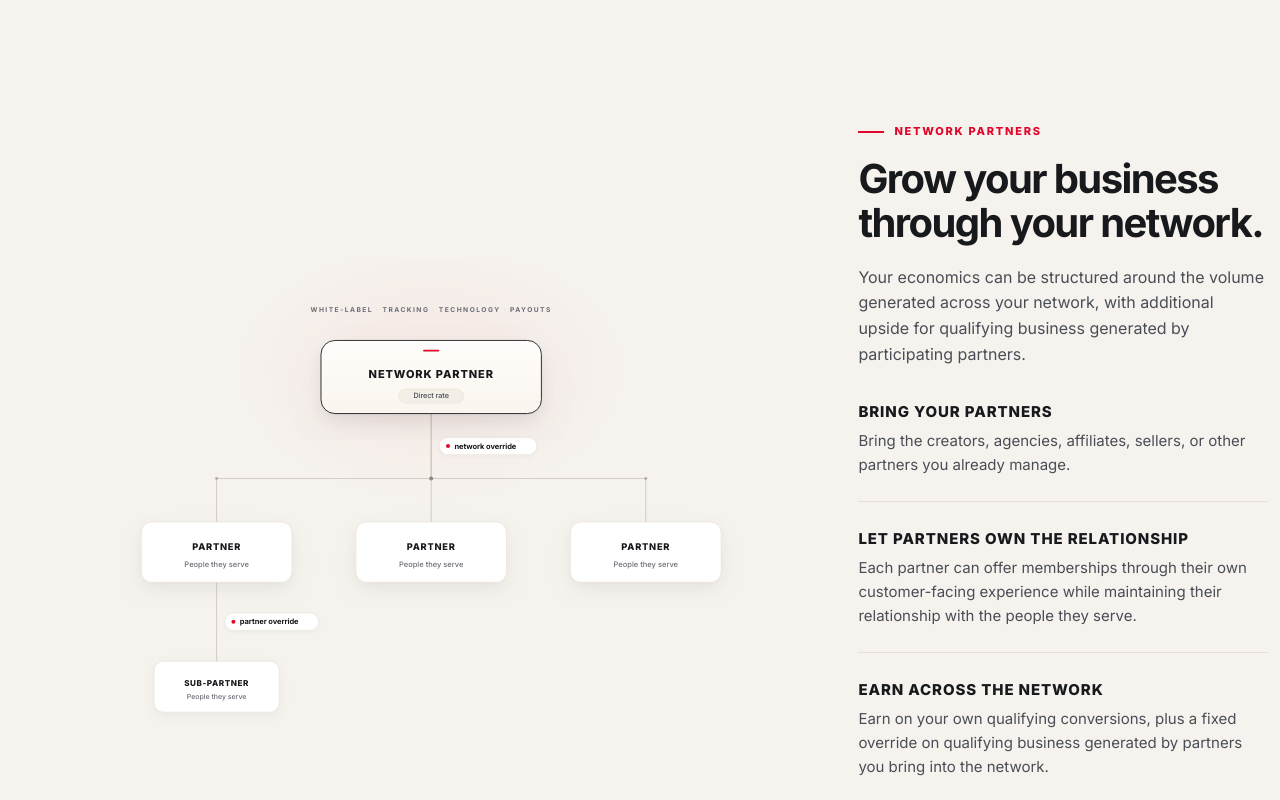
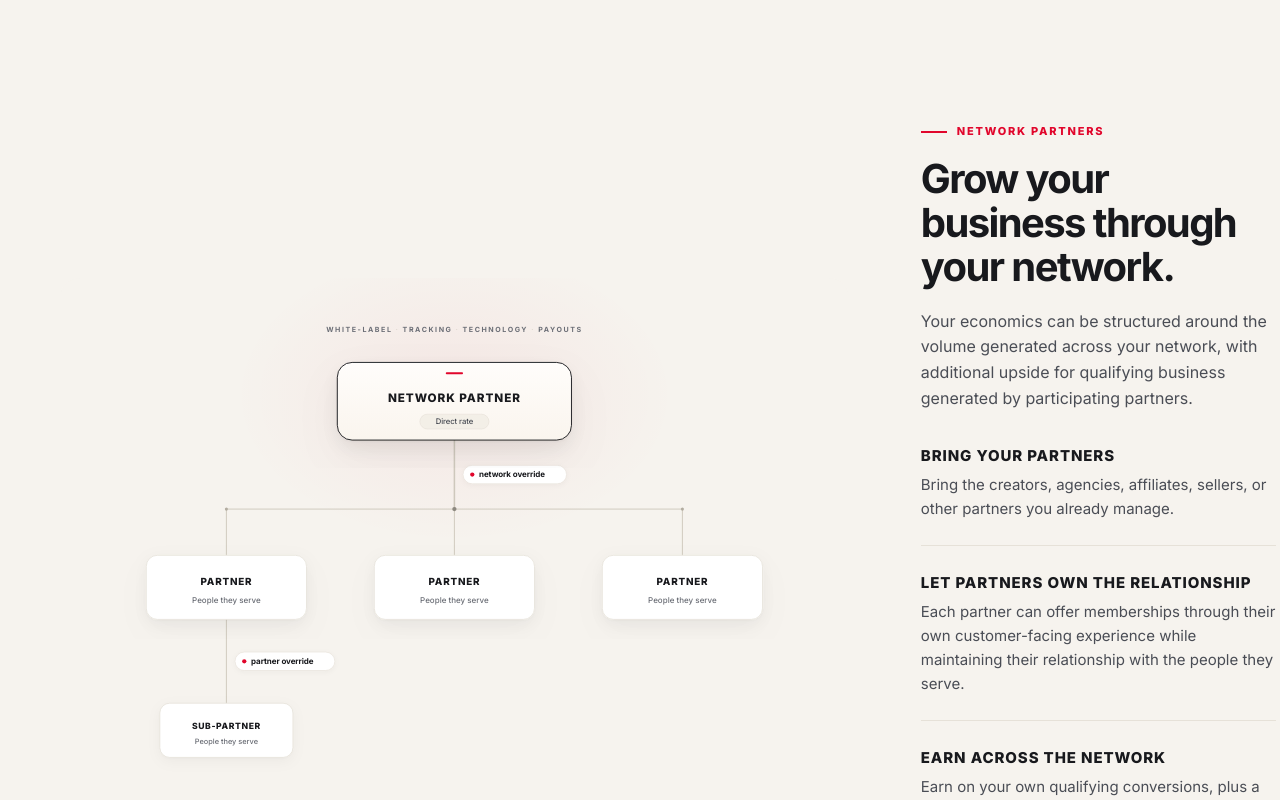
Before and after one commit to ethan5432/All-in-one, a React (Vite) app: page / in a window 1280 px wide. Shown: the part 2360-3160 px from the top of the page. Built offline with nearby package versions, Linux system fonts and the light colour scheme.

Commit message:
Updated index.css

```diff
--- a/src/index.css
+++ b/src/index.css
@@ -1655,18 +1655,18 @@ h1 em { color: var(--red); font-style: normal; }
 .network-section { background: var(--bg); padding: 112px 0; }
 .network-grid {
   display: grid;
-  grid-template-columns: 64% 36%;
-  gap: 48px;
+  grid-template-columns: 68% 32%;
+  gap: 56px;
   align-items: center;
 }
 .network-diagram-col { min-width: 0; }
 .network-diagram {
   width: 100%;
-  max-width: 760px;
+  max-width: 860px;
   height: auto;
   display: block;
   border-radius: 20px;
-  margin: 0 auto;
+  margin: 0;
 }
 
 /* Entrance animations */
@@ -1697,7 +1697,7 @@ h1 em { color: var(--red); font-style: normal; }
 }
 
 /* Copy column */
-.network-copy-col { padding-left: 8px; }
+.network-copy-col { padding-left: 16px; }
 .network-heading {
   margin: 0 0 20px;
   font-size: clamp(28px, 3.2vw, 40px);
```
